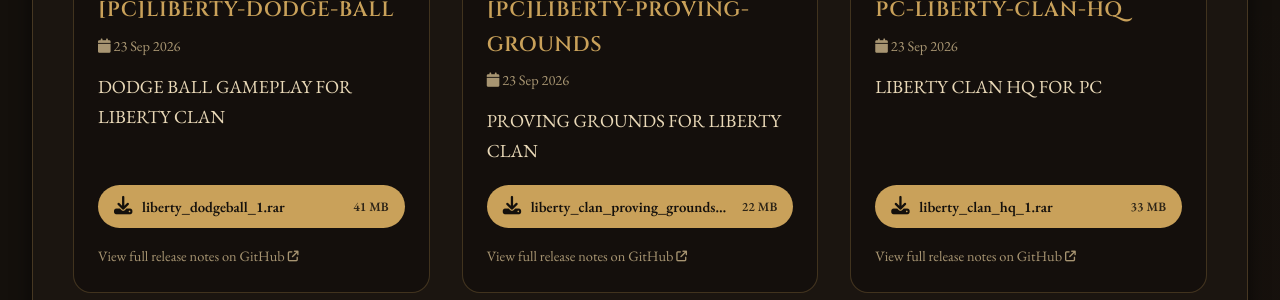
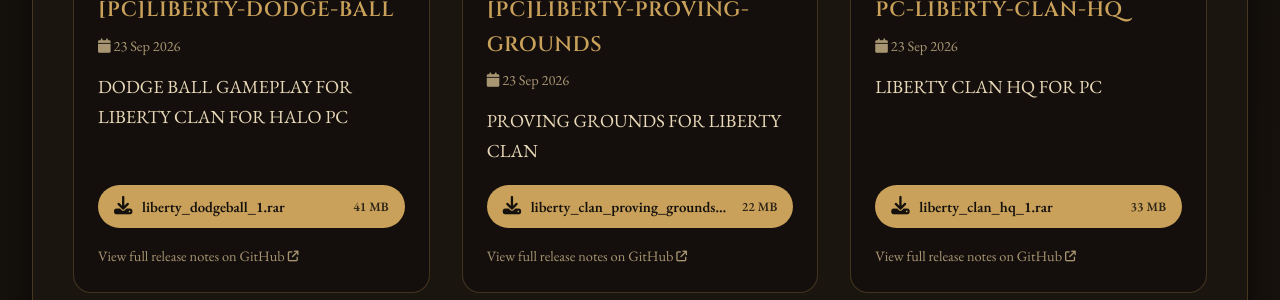
Before and after one commit to Chalwk/NC-Halo-Maps, a Jekyll site: the page built from maps.html, in a window 1280 px wide and 900 px high, scrolled down 2792 px. Shown: the part 186-486 px from the top of the window. Built offline with Jekyll 4.4.1, drawn with Linux system fonts in a browser that asks for light colours.

Commit message:
chore: update releases data

```diff
--- a/_data/releases.json
+++ b/_data/releases.json
@@ -279,7 +279,7 @@
     "id": 394747952,
     "tag": "PC-LIBERTY-DODGE-BALL",
     "name": "[PC]LIBERTY-DODGE-BALL",
-    "body": "DODGE BALL GAMEPLAY FOR LIBERTY CLAN",
+    "body": "DODGE BALL GAMEPLAY FOR LIBERTY CLAN FOR HALO PC",
     "prerelease": false,
     "published_at": "2026-09-23T14:31:05Z",
     "html_url": "https://github.com/nakedchick-code/NC-Halo-Maps/releases/tag/PC-LIBERTY-DODGE-BALL",
```
